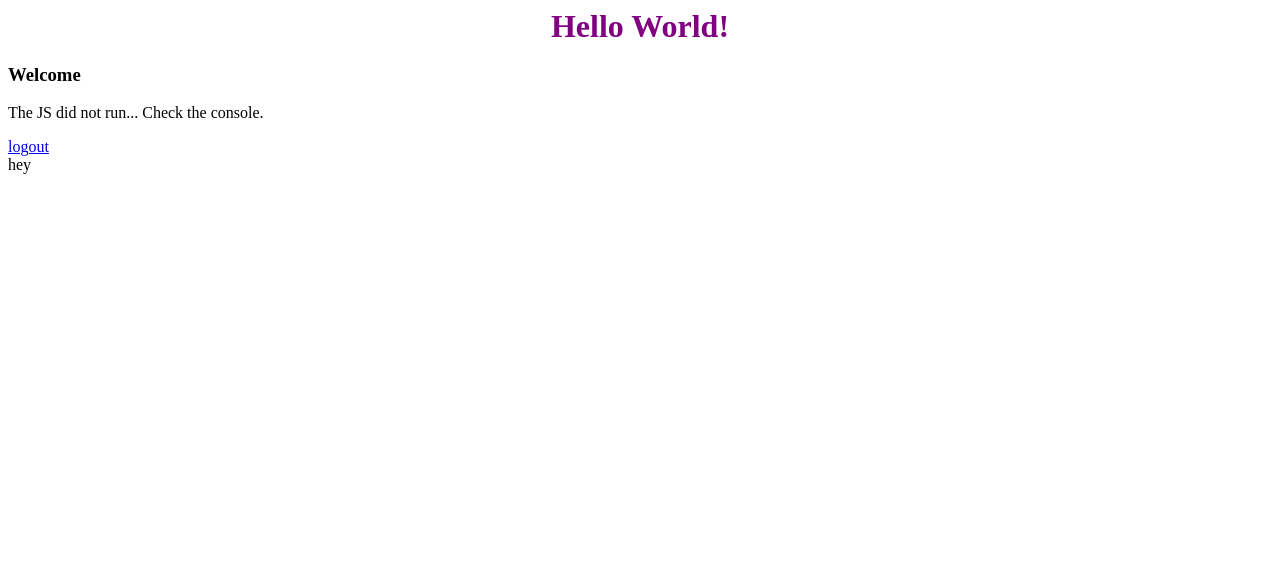
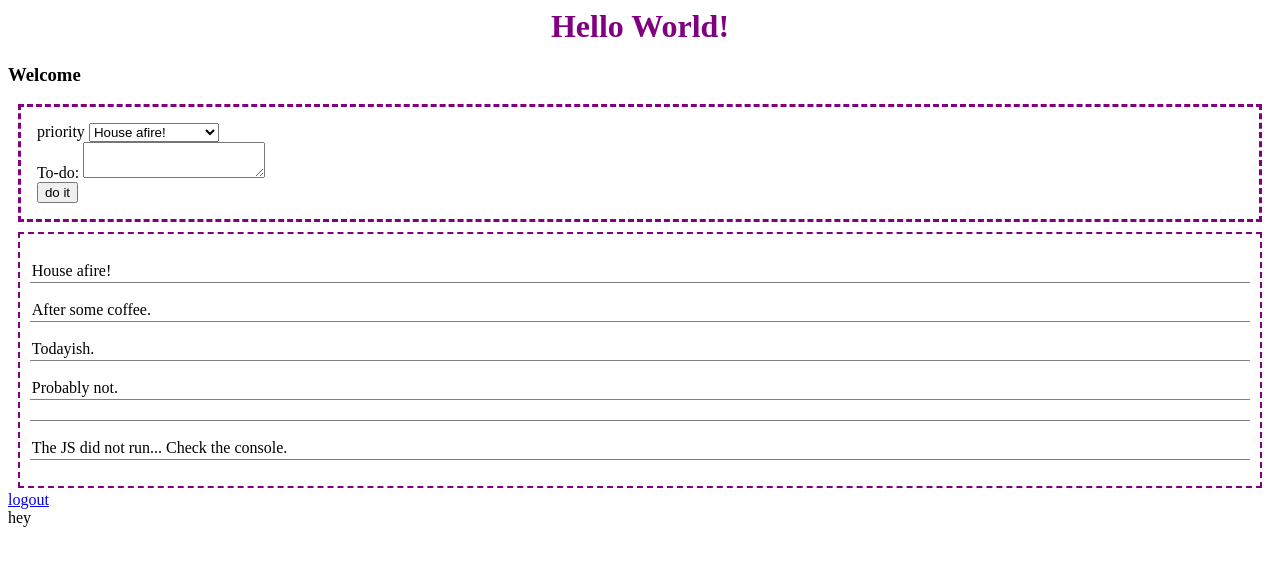
Before and after one commit to bronanny/atodo, a Flask app: page / in a window 1280 px wide. Shown: the top 566 px of the page. Run offline with Flask 2, Linux system fonts and the light colour scheme; the visitor is signed in with stand-in values (Sample User, id 1); data comes from the database, SQL or seed files in the repository; data that the repository does not hold is empty; parts of the project's set-up code (start-up, migrations or seed data) failed here and were passed over.

Commit message:
Simple form for entering new todos.
(And some cheesy CSS.)

```diff
--- a/site/static/css/site.css
+++ b/site/static/css/site.css
@@ -4,3 +4,23 @@ h1 {
  margin: 0;
  color: purple;
 }
+
+div.new_todo {
+  padding: 1em;
+  border: 3px dashed purple;
+  margin: 0.618em;
+}
+
+div.todo_tile {
+  padding: 0.618em;
+  border: 2px dashed purple;
+  margin-left: 0.618em;
+  margin-right: 0.618em;
+  margin-top: 0.2em;
+  margin-bottom: 0.2em;
+}
+
+div.todo_tile > p {
+  padding: 2px;
+  border-bottom: 1px solid gray;
+}
--- a/site/templates/index.html
+++ b/site/templates/index.html
@@ -22,8 +22,11 @@ var ViewModel = {
     } else {
       this.todos.push(todo);
     }
+  },
+
+  next_id: function () {
+    return this.todos().length;
   }
-
 }
 
 function doit(ID, body, priority) {
@@ -37,10 +40,18 @@ function doit(ID, body, priority) {
 }
 
 $(document).ready(function(){
+
   ko.applyBindings(ViewModel);
+
   $('#todos').click(function(){
     doit(23, 'neato', 2);
   });
+
+  $('form').submit(function(){
+    var o = _.indexBy($('form').serializeArray(), 'name');
+    doit(ViewModel.next_id(), o.body.value, o.priority.value)
+    return false;
+  })
 });
 
 </script>
@@ -52,9 +63,32 @@ $(document).ready(function(){
   <p class=message>{{ message }}
 {% endfor %}
 
+<div class="new_todo">
+  <form>
+    <label for="priority">priority</label>
+    <select id="priority" name="priority">
+      <option value="0">House afire!</option>
+      <option value="1">After some coffee.</option>
+      <option value="2">Todayish.</option>
+      <option value="3">Probably not.</option>
+    </select>
+    <br>
+    <label for="body">To-do:</label>
+    <textarea id="body" name="body"></textarea>
+    <br>
+    <input type="submit" value="do it"/>
+  </form>
+</div>
+
+
+
 <div data-bind="foreach: todos">
   <div class="todo_tile">
-    <p data-bind="text: priority"></p>
+    <p data-bind="visible: priority == 0">House afire!</p>
+    <p data-bind="visible: priority == 1">After some coffee.</p>
+    <p data-bind="visible: priority == 2">Todayish.</p>
+    <p data-bind="visible: priority == 3">Probably not.</p>
+    <p data-bind="visible: priority >= 4"><span data-bind="text: priority"</span></p>
     <p data-bind="text: body">The JS did not run...  Check the console.</p>
   </div>
 </div>
```
